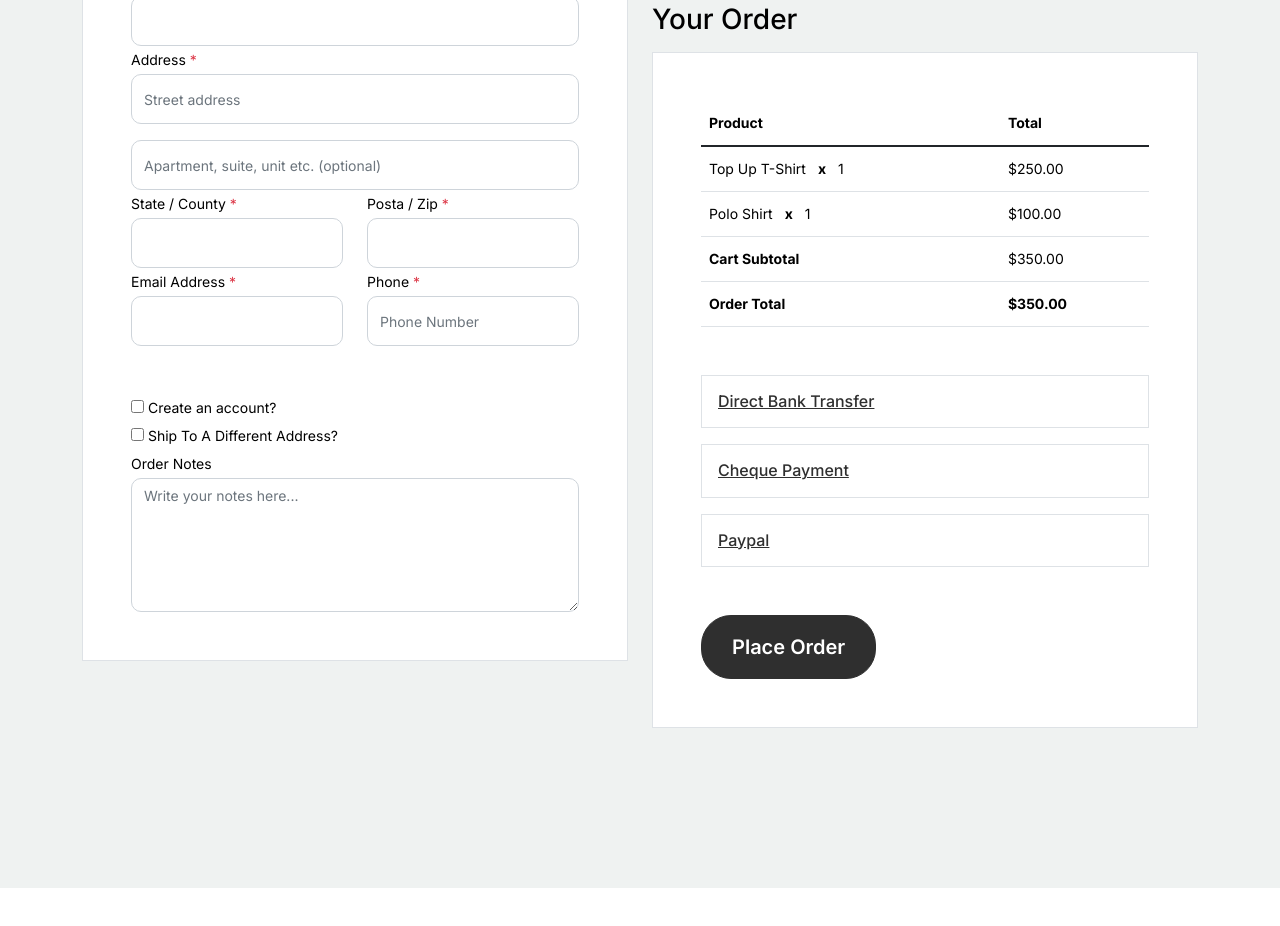
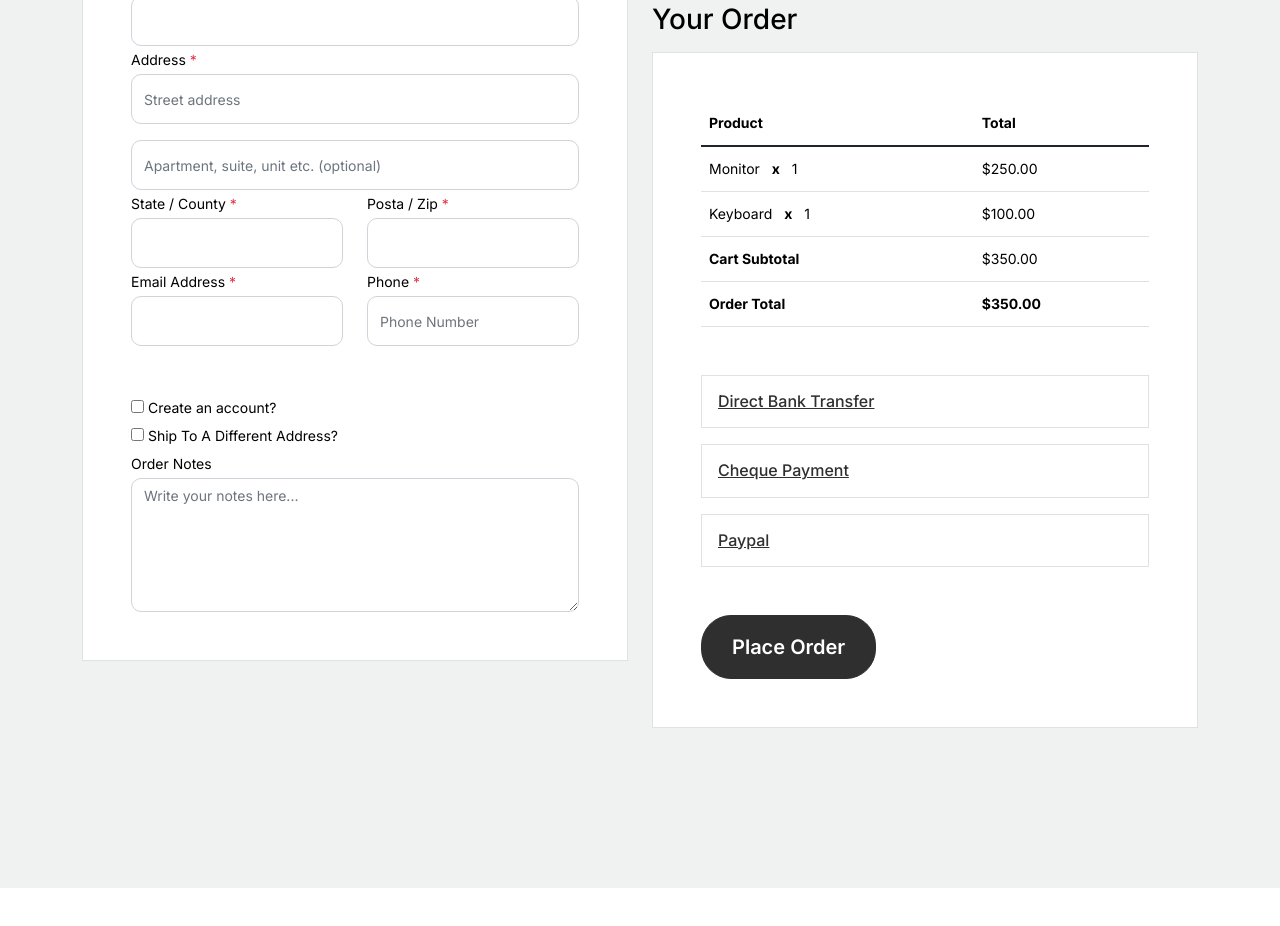
Before and after one commit to PhilomenaMusili/Basic-Website, a plain HTML site: page checkout.html in a window 1280 px wide. Shown: the part 913-1839 px from the top of the page. Drawn offline with Linux system fonts and the light colour scheme.

Commit message:
modified:   checkout.html

```diff
--- a/checkout.html
+++ b/checkout.html
@@ -474,13 +474,11 @@
                     </thead>
                     <tbody>
                       <tr>
-                        <td>
-                          Top Up T-Shirt <strong class="mx-2">x</strong> 1
-                        </td>
+                        <td>Monitor <strong class="mx-2">x</strong> 1</td>
                         <td>$250.00</td>
                       </tr>
                       <tr>
-                        <td>Polo Shirt <strong class="mx-2">x</strong> 1</td>
+                        <td>Keyboard <strong class="mx-2">x</strong> 1</td>
                         <td>$100.00</td>
                       </tr>
                       <tr>
```
